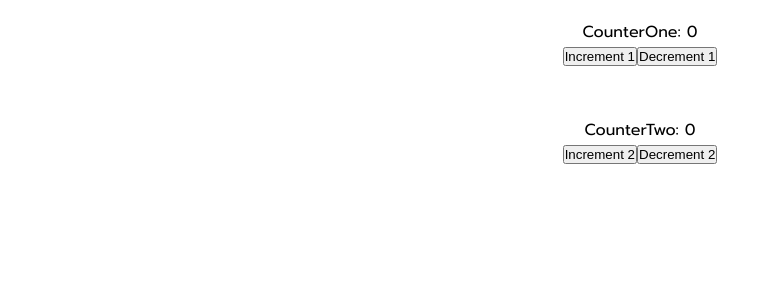
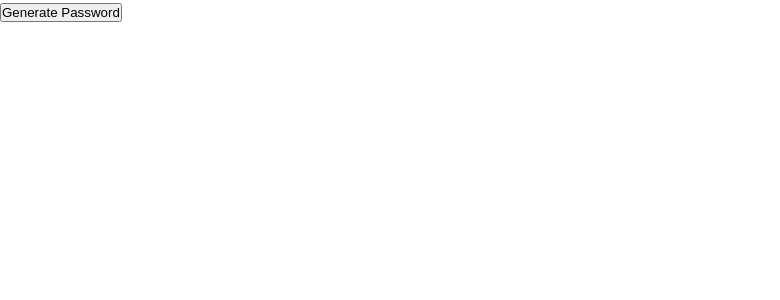
Before and after one commit to mern-trainer/sherlin-batch, a React (Create React App) app: page / in a window 1280 px wide. Shown: the top 300 px of the page, without its empty margins (0-780 px from the left). Built offline with nearby package versions, Linux system fonts and the light colour scheme; a web font is replaced by a local one.

Commit message:
added: array state

```diff
--- a/src/Pages/TodoPage.jsx
+++ b/src/Pages/TodoPage.jsx
@@ -1,40 +1,24 @@
-// state => state is an object to handle data in a component
-// Hooks => Functions, to manage state and lifecycle of a component
-// state => useState()
-
 import { useState } from "react"
 
 const TodoPage = () => {
 
-    const [counter, setCounter] = useState({counterOne: 0, counterTwo: 0})
+    const [list, setList] = useState([])
 
-    const handleIncrementOne = () => {
-        setCounter({...counter, counterOne: counter.counterOne + 1})
+    const handlePasswordGenerate = () => {
+        const string = ["0", "1", "2", "3", "4", "5", "6", "7", "8", "9", "A", "B", "C", "D", "E", "F", "a", "b", "c", "d", "e", "f"]
+        let password = ""
+        let i = 0
+        while (i < 10) {
+            let randomNumber = parseInt(Math.random() * string.length)
+            password += string[randomNumber] // a = a + b
+            i++
+        }
+        setList([...list, password])
     }
 
-    const handleDecrementOne = () => {
-        setCounter({...counter, counterOne: counter.counterOne - 1})
-    }
-
-    const handleIncrementTwo = () => {
-        setCounter({...counter, counterTwo: counter.counterTwo + 1})
-    }
-
-    const handleDecrementTwo = () => {
-        setCounter({...counter, counterTwo: counter.counterTwo - 1})
-    }
-
-    return <div style={{ display: "flex", alignItems: "center", marginTop: "20px", flexDirection: "column" }}>
-        <div>CounterOne: {counter.counterOne}</div>
-        <div>
-            <button onClick={handleIncrementOne}>Increment 1</button>
-            <button onClick={handleDecrementOne}>Decrement 1</button>
-        </div>
-        <div style={{marginTop: "50px"}}>CounterTwo: {counter.counterTwo}</div>
-        <div>
-            <button onClick={handleIncrementTwo}>Increment 2</button>
-            <button onClick={handleDecrementTwo}>Decrement 2</button>
-        </div>
+    return <div>
+        <button onClick={handlePasswordGenerate}>Generate Password</button>
+        {list.join(" , ")}
     </div>
 }
 
```
Also changed, not shown: src/Pages/CounterPage.jsx (added, +41 -0 lines).
